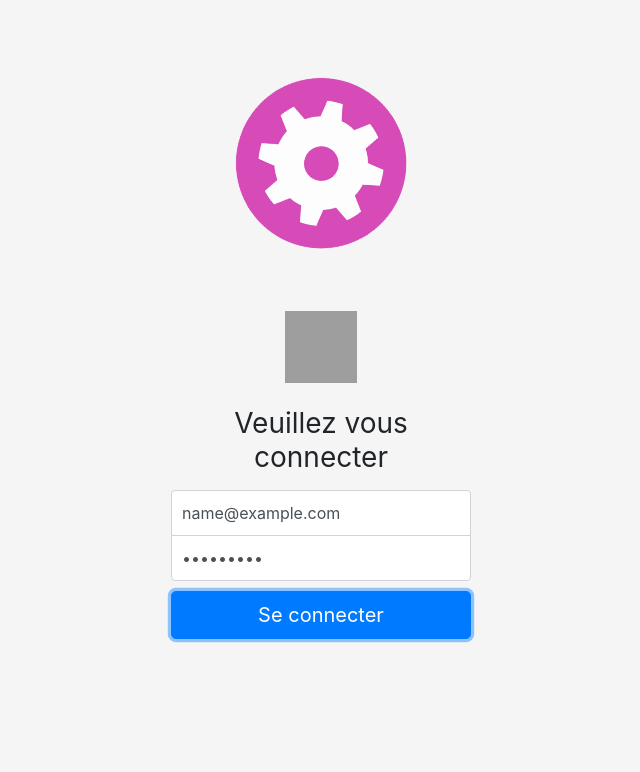
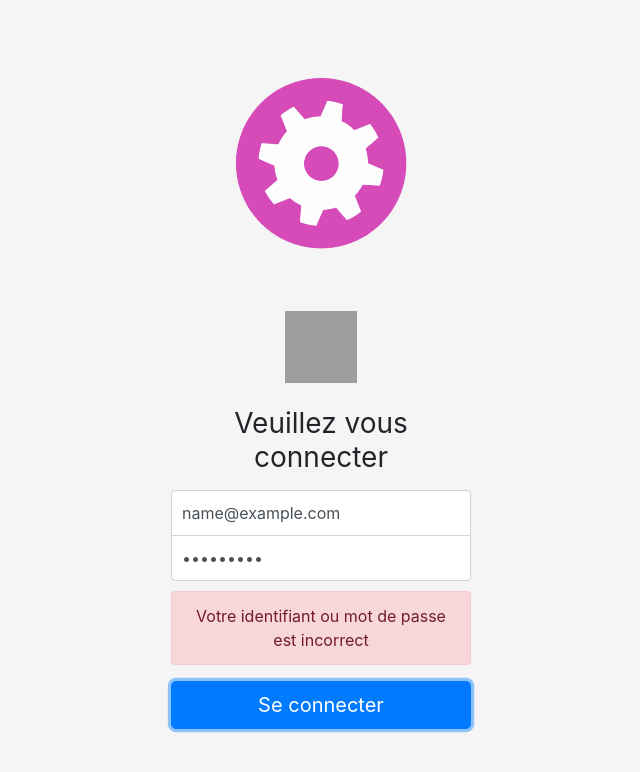
Before and after one commit to Carboxyde/ServicesWebZZ3Front, a React (Create React App) app in the folder zzinsta/: page / in a window 1280 px wide. Both pictures are taken after typing "name@example.com", "Sample123" into the empty fields and a click on the button "Se connecter". Shown: the top 772 px of the page, without its empty margins (319-959 px from the left). Built offline with nearby package versions, Linux system fonts and the light colour scheme; no server answers; grey boxes are pictures that could not be loaded.

Commit message:
Add error message on login fail

```diff
--- a/zzinsta/src/components/Login.jsx
+++ b/zzinsta/src/components/Login.jsx
@@ -43,7 +43,8 @@ export default class LoginInput extends React.Component {
         event.preventDefault();
         if (await this.checkPassword(this.state.login, this.state.pwd)){
             this.setState({
-                connect:true
+                connect:true,
+                error:null
             });
             this.props.setConnect(true)
         }
@@ -94,6 +95,9 @@ export default class LoginInput extends React.Component {
                         <input onChange={this.changeLogin} type="email" id="inputEmail" class="form-control" placeholder="Email address" required autofocus/>
                         <label for="inputPassword" class="sr-only">Mot de passe</label>
                         <input onChange={this.changePassword} type="password" id="inputPassword" class="form-control" placeholder="Password" required/>
+                        <div class="alert alert-danger" hidden={this.state.error==""}>
+                            {this.state.error}
+                        </div>
                         <button onClick={this.handleClick} class="btn btn-lg btn-primary btn-block" >Se connecter</button>
                     </form>;
         else
```
